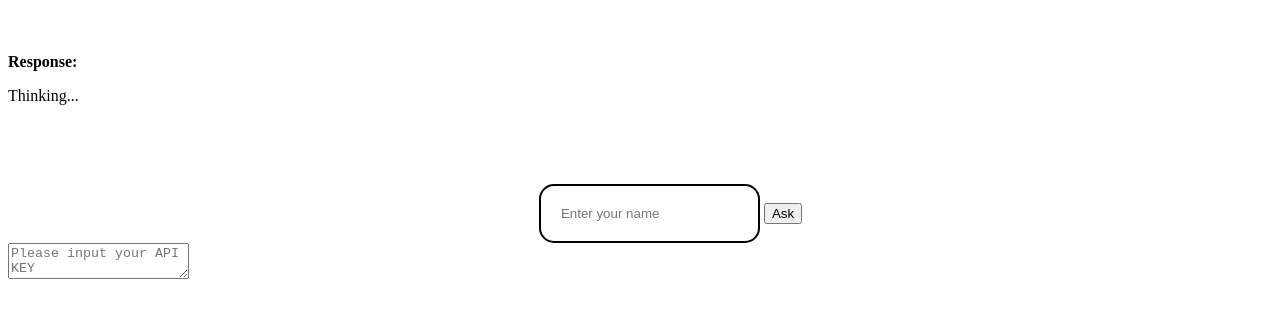
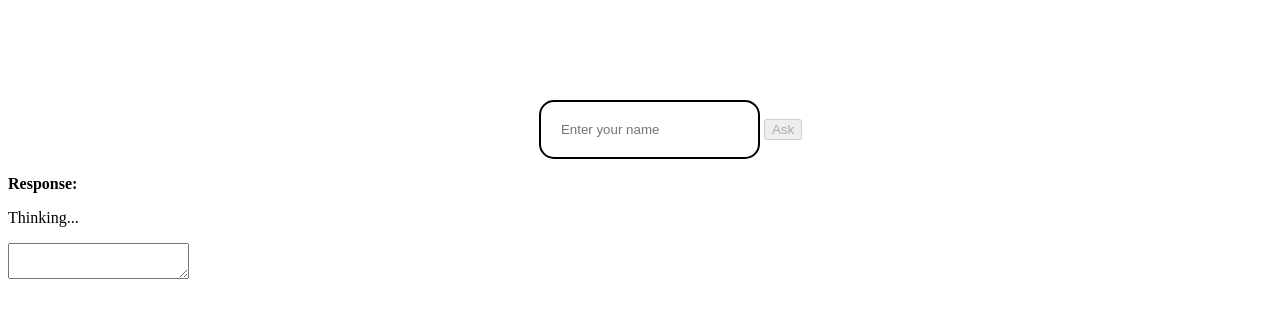
Before and after one commit to fruitbarrell/HENHACKS-2025, a website: page src/AI_page.html in a window 1280 px wide. Both pictures are taken after a click on the button "Ask". Shown: the part 61-374 px from the top of the page. Drawn offline with Linux system fonts and the light colour scheme; no server answers.

Commit message:
The AI page works as intended

```diff
--- a/src/AI_page.html
+++ b/src/AI_page.html
@@ -13,29 +13,28 @@
     <h1 style="text-align: center;">Robot Nurse</h1>
 </header>
 <body>
+
+
     <br>
 
-    <p><strong>Response:</strong></p>
-    <p id="responseText">Waiting for input...</p>
 
-    <div id="userInput" style="display: flex; flex-direction: column; align-items: center; justify-content: center;"></div>
-      <input type="text" id="myTextbox" name="name" placeholder="Enter your name" style="border:2px solid #000; border-radius: 15px; padding: 20px; margin-left: 42%;margin-top: 5%;">
-      <button id="setValueBtn" onclick="handleRequest()">Ask</button>
+
+    <div id="messages" style="display: flex; flex-direction: column; align-items: center; justify-content: center;"></div>
+      <input type="text" id="userInput" name="name" placeholder="Enter your name" style="border:2px solid #000; border-radius: 15px; padding: 20px; margin-left: 42%;margin-top: 5%;">
+      <button onclick="handleSubmit()" id="setValueBtn">Ask</button>
         <script>
+            let loading= false;
             // List of items
             const items = [""];
+
 
             // Get the container where we want to display the list
             const container = document.getElementById("messages");
 
 
             // Event listener for the button click
-            document.getElementById('setValueBtn').addEventListener('click', function() {
-            // Get the value of the textbox
-            const textboxValue = document.getElementById('myTextbox').value;
-            items.push(textboxValue);
+            function regenete_mgs(){
                 container.innerHTML = "";
-            document.getElementById('myTextbox').value = "";
                 // Loop through the items array and create a div for each item
                 items.forEach((item, index) => {
                     const itemDiv = document.createElement("div");
@@ -53,23 +52,34 @@
                     // Append the new div to the container
                     container.appendChild(itemDiv);
                 });
-
-            });
-        </script>
+                }
 
 
-    <script>
+
+        async function handleSubmit(){
+            const button = document.getElementById("setValueBtn");
+            button.disabled = true;
+            // Get the value of the textbox
+            const textboxValue = document.getElementById('userInput').value;
+            items.push(textboxValue);
+            regenete_mgs();
+            response=await handleRequest();
+            items.push(response);
+            regenete_mgs();
+            document.getElementById('userInput').value = "";
+            button.disabled = false;
+
+        }
         async function handleRequest() {
             const userInput = document.getElementById("userInput").value;
             document.getElementById("responseText").innerText = "Thinking...";
 
             const response = await getOpenAIResponse(userInput);
-            document.getElementById("responseText").innerText = response;
+            return response;
         }
 
         async function getOpenAIResponse(prompt) {
             const apiKey = document.getElementById("apikeyarea").value; // Replace with your actual API key
-            console.log(apiKey)
             const apiUrl = "https://api.openai.com/v1/chat/completions";
 
             const response = await fetch(apiUrl, {
@@ -89,7 +99,11 @@
             return data.choices[0]?.message?.content || "No response from OpenAI.";
         }
     </script>
+    <p><strong>Response:</strong></p>
+    <p id="responseText">Waiting for input...</p>
 
 </body>
-<footer><textarea id="apikeyarea" placeholder="Please input your API KEY "></textarea></footer>
+<footer>
+    <textarea id="apikeyarea"></textarea>
+</footer>
 </html>
```
Lines whose indentation alone changed are shown as unchanged.
